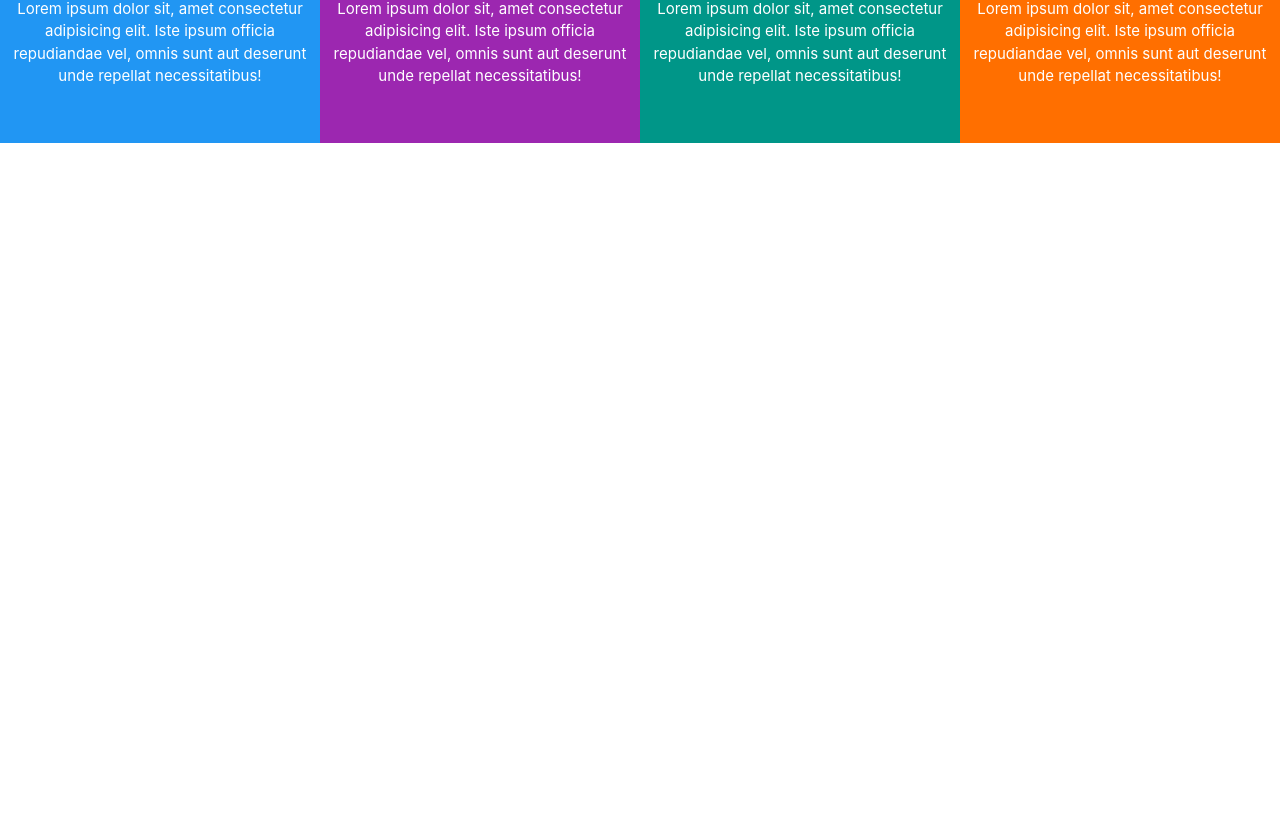
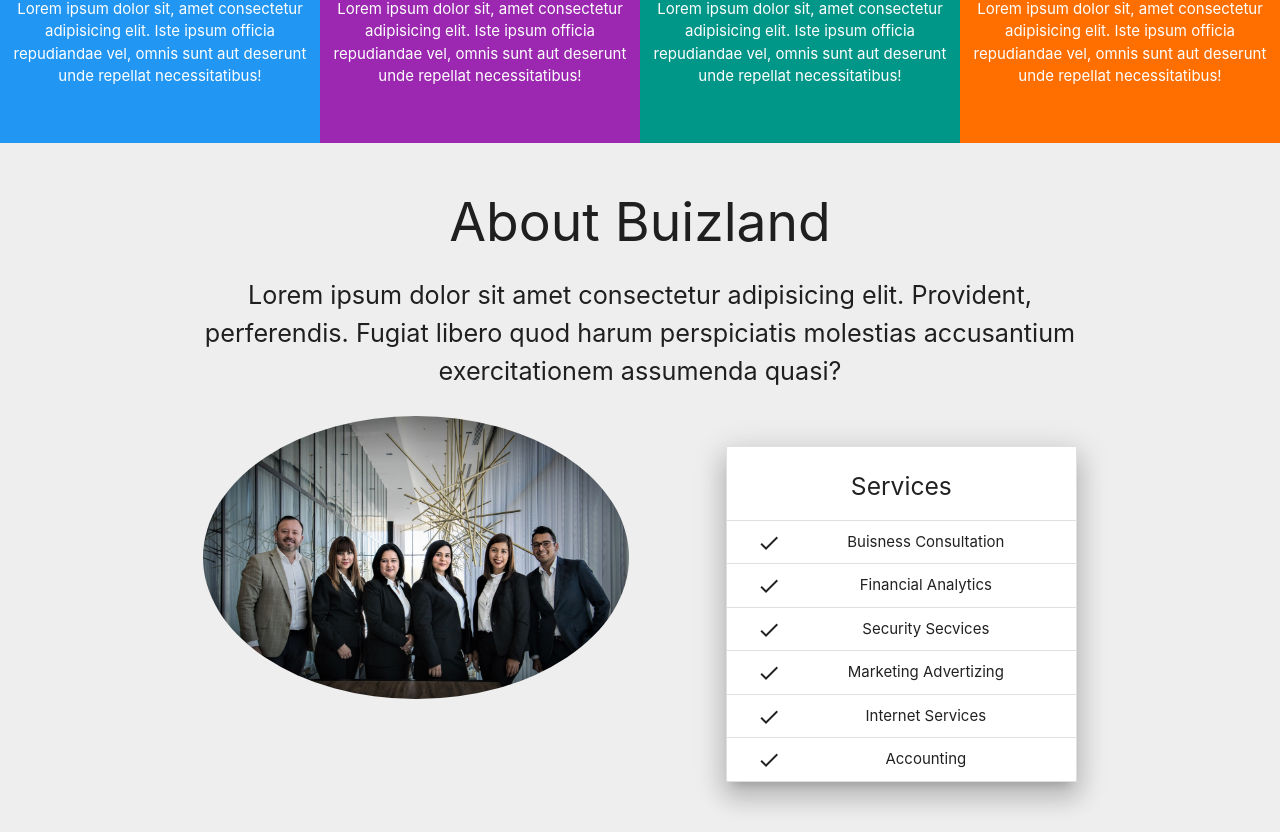
Before and after one commit to rahmat058/Bizland-React-One-Page-Template, a React (Create React App) app: page / in a window 1280 px wide. Shown: the part 1052-1884 px from the top of the page. Before the commit the page ends 1195 px from the top, so only its background shows below. Built offline with nearby package versions, Linux system fonts and the light colour scheme.

Commit message:
About section is done

```diff
--- a/src/App.js
+++ b/src/App.js
@@ -5,6 +5,7 @@ import './assets/css/main.css'
 
 import Navbar from './components/navbar'
 import Boxes from './components/boxes'
+import About from './components/about'
 
 class App extends Component {
 
@@ -27,6 +28,7 @@ class App extends Component {
       <div>
         <Navbar />
         <Boxes />
+        <About />
       </div>
     );
   }
--- /dev/null
+++ b/src/components/about.js
@@ -0,0 +1,48 @@
+import React, { Component } from 'react'
+
+class About extends Component {
+  render() {
+    return (
+      <section className="section section-about grey lighten-3 center">
+        <div className="container">
+          <h2>About Buizland</h2>
+          <p className="flow-text">Lorem ipsum dolor sit amet consectetur adipisicing elit. Provident, perferendis. Fugiat libero quod harum perspiciatis molestias accusantium exercitationem assumenda quasi?</p>
+          <div className="row">
+            <div className="col s12 m6">
+              <img src={require('../assets/img/people.jpg')} alt="" className="responsive-img circle"/>
+            </div>
+            <div className="col s12 m5 offset-m1">
+              <br/>
+              <ul className="collection with-header z-depth-4">
+                <li className="collection-header">
+                  <h5>Services</h5>
+                </li>
+
+                <li className="collection-item">
+                  <i className="material-icons left">check</i> Buisness Consultation
+                </li>
+                <li className="collection-item">
+                  <i className="material-icons left">check</i> Financial Analytics
+                </li>
+                <li className="collection-item">
+                  <i className="material-icons left">check</i> Security Secvices
+                </li>
+                <li className="collection-item">
+                  <i className="material-icons left">check</i> Marketing Advertizing
+                </li>
+                <li className="collection-item">
+                  <i className="material-icons left">check</i> Internet Services
+                </li>
+                <li className="collection-item">
+                  <i className="material-icons left">check</i> Accounting
+                </li>
+              </ul>
+            </div>
+          </div>
+        </div>
+      </section>
+    )
+  }
+}
+
+export default About
```
